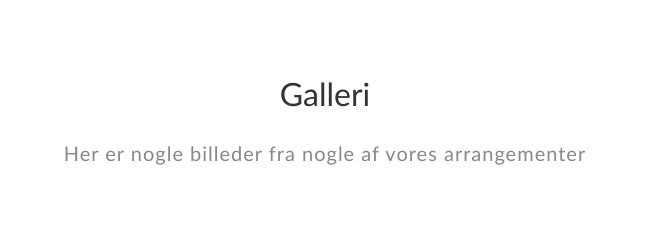
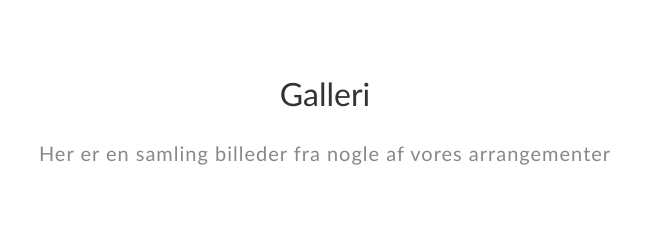
Before and after one commit to Emilkim/KomogDans.github.io, a plain HTML site: page index.html in a window 1280 px wide. Shown: the part 2280-2519 px from the top of the page, 315-964 px from the left. Drawn offline with Linux system fonts and the light colour scheme.

Commit message:
Update index.html

```diff
--- a/index.html
+++ b/index.html
@@ -181,7 +181,7 @@ http://tympanus.net/codrops/2013/06/18/caption-hover-effects/
       <div class="col-md-offset-2 col-md-8 col-sm-12 wow fadeInUp" data-wow-delay="0.3s">
         <div class="section-title">
           <h1>Galleri</h1>
-          <p>Her er nogle billeder fra nogle af vores arrangementer</p>
+          <p>Her er en samling billeder fra nogle af vores arrangementer</p>
         </div>
       </div>
 
```
